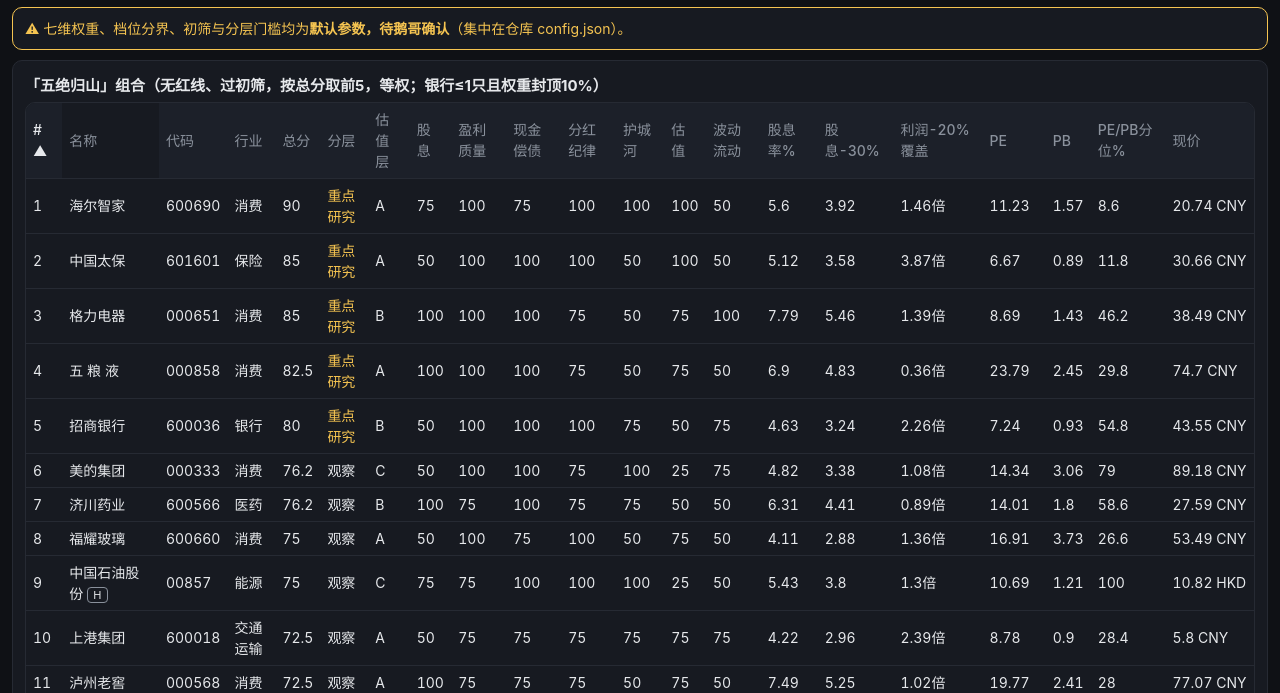
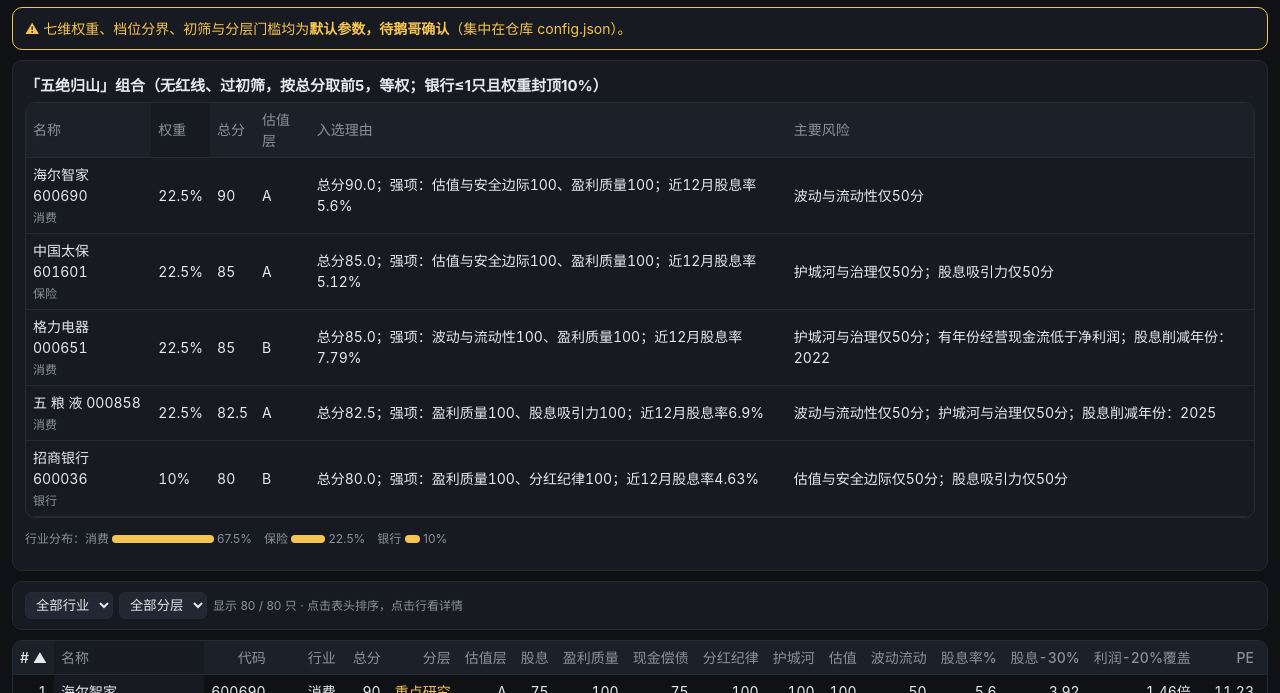
Before and after one commit to banylde/daee-shan-equity, a plain HTML site: page index.html in a window 1280 px wide. Shown: the part 107-800 px from the top of the page. Drawn offline with Linux system fonts and the light colour scheme.

Commit message:
修复组合表被排名表覆盖

```diff
--- a/index.html
+++ b/index.html
@@ -39,10 +39,10 @@ function render(){const fi=document.getElementById("fi").value,fl=document.getEl
 let rows=D.rows.filter(r=>(!fi||r.ind===fi)&&(!fl||r.level===fl));
 rows.sort((a,b)=>{let x=val(a,key),y=val(b,key);if(x==null)return 1;if(y==null)return -1;if(typeof x==="string")return asc?x.localeCompare(y):y.localeCompare(x);return asc?x-y:y-x});
 document.getElementById("cnt").textContent=`显示 ${rows.length} / ${D.rows.length} 只 · 点击表头排序，点击行看详情`;
-document.querySelector("thead tr").innerHTML=COLS.map(([k,l])=>`<th data-k="${k}" class="${k===key?'s':''}">${l}${k===key?(asc?' ▲':' ▼'):''}</th>`).join("");
-document.querySelector("tbody").innerHTML=rows.map(r=>`<tr data-c="${r.code}">`+COLS.map(([k])=>`<td>${cell(r,k)}</td>`).join("")+"</tr>").join("");
-document.querySelectorAll("th").forEach(th=>th.onclick=()=>{const k=th.dataset.k;if(k===key)asc=!asc;else{key=k;asc=["rank","name","code","ind","level","vtier","pe","pb","val_pct"].includes(k)}render()});
-document.querySelectorAll("tbody tr").forEach(tr=>tr.onclick=()=>detail(tr.dataset.c))}
+document.querySelector("#t thead tr").innerHTML=COLS.map(([k,l])=>`<th data-k="${k}" class="${k===key?'s':''}">${l}${k===key?(asc?' ▲':' ▼'):''}</th>`).join("");
+document.querySelector("#t tbody").innerHTML=rows.map(r=>`<tr data-c="${r.code}">`+COLS.map(([k])=>`<td>${cell(r,k)}</td>`).join("")+"</tr>").join("");
+document.querySelectorAll("#t th").forEach(th=>th.onclick=()=>{const k=th.dataset.k;if(k===key)asc=!asc;else{key=k;asc=["rank","name","code","ind","level","vtier","pe","pb","val_pct"].includes(k)}render()});
+document.querySelectorAll("#t tbody tr").forEach(tr=>tr.onclick=()=>detail(tr.dataset.c))}
 function detail(c){const r=D.rows.find(x=>x.code===c),el=document.getElementById("det");el.style.display="block";
 const b=Object.entries(r.basis).map(([k,x])=>`<tr><td>${DN[x.dim]}</td><td>${x.label}</td><td>${M(x.v)}</td><td>${x.s==null?'—':x.s}</td></tr>`).join("");
 el.innerHTML=`<h3>${r.name} ${r.code} · ${r.ind} · 总分 ${r.total} · <span class="${LV[r.level]}">${r.level}</span> · 估值层 ${r.vtier}</h3>
```
